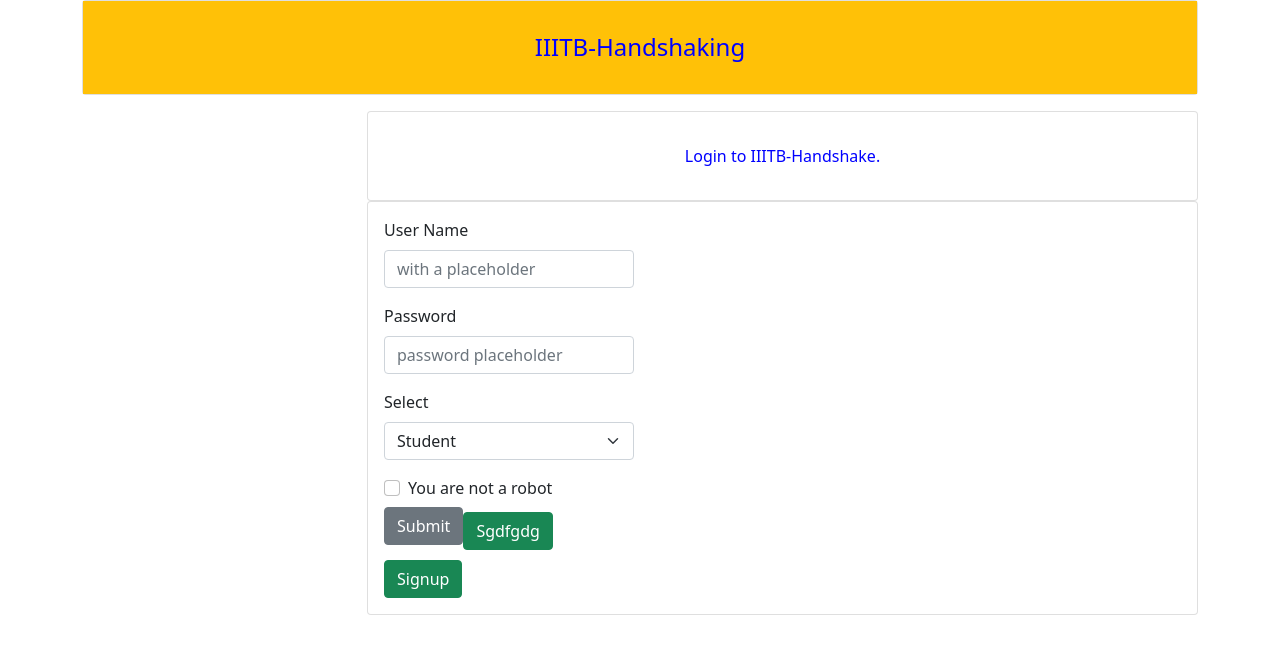
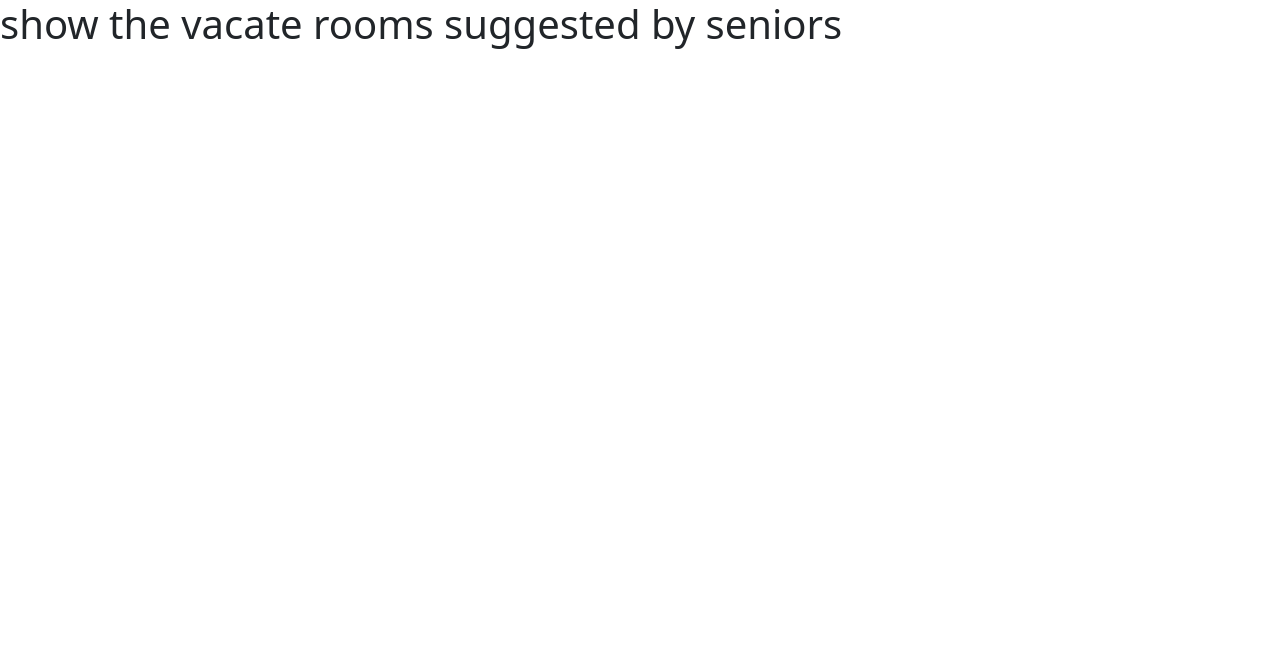
Before and after one commit to pragyak26/IIITB_Handshaking, a React (Create React App) app: page /login in a window 1280 px wide. Shown: the top 654 px of the page. Built offline with nearby package versions, Linux system fonts and the light colour scheme.

Commit message:
11th commit

```diff
--- a/src/App.js
+++ b/src/App.js
@@ -46,6 +46,12 @@ function App() {
   <Route path="/login" element={<Login />} />
   <Route path="/signup" element={<Signup />} />
   <Route path="/home" element={<Home />} />
+  <Route path="/studenthomepage" element={<StudentHomePage />} />
+  <Route path="/home" element={<Home />} />
+  <Route path="/donate" element={<Donate />} />
+  <Route path="/findRooms" element={<FindRooms />} />
+  <Route path="/sell" element={<Sell />} />
+  <Route path="/lostandfound" element={<Lostandfound />} />
 
   </Routes>
 
--- a/src/FindRooms.js
+++ b/src/FindRooms.js
@@ -1,5 +1,29 @@
-import React from 'react';
+import axios from 'axios';
+import React, { useEffect } from 'react';
+import base_url from './api/bootapi';
 function FindRooms(){
+
+
+     useEffect(()=>{
+         document.title="find rooms";
+     },[])
+     useEffect(()=>{
+            getAllRoomsFromServer();
+     },[])
+
+
+
+    //function to get available rooms from server
+    const getAllRoomsFromServer=()=>{
+            axios.get(`${base_url}\findrooms`).then(
+                (response)=>{
+                        console.log(response);
+                },
+                (error)=>{
+                        console.log(error);
+                }
+            )
+    };
     return(
         <div>
                 <h1>show the vacate rooms suggested by seniors</h1>
--- a/src/Login.js
+++ b/src/Login.js
@@ -28,6 +28,7 @@ const handleform_login=(e)=>{
   console.log(userdata);
   postdatatoserver(userdata);
   e.preventDefault();
+  <a href="/studenthomepage" ></a>
 };
 //creating fun to post data on server
 const postdatatoserver=(data)=>{
@@ -65,14 +66,15 @@ const postdatatoserver=(data)=>{
 
       <Form onSubmit={handleform_login}>
   <FormGroup>
-    <Label for="exampleEmail">
+    <Label for="username">
       User Name
     </Label>
     <Input
       id="username"
       name="username"
-      placeholder="with a placeholder"
+      placeholder="Type your Name"
       type="text"
+      autoComplete="off"
       onChange={(e)=>{
         setuser({...userdata,username: e.target.value})
       }}
@@ -85,7 +87,7 @@ const postdatatoserver=(data)=>{
     <Input
       id="examplePassword"
       name="password"
-      placeholder="password placeholder"
+      placeholder="Type your Password"
       type="password"
       onChange={(e)=>{
         setuser({...userdata,password: e.target.value})
@@ -104,6 +106,7 @@ const postdatatoserver=(data)=>{
       onChange={(e)=>{
         setuser({...userdata,role: e.target.value})
       }}
+      <option value="N/A">Select</option>
       <option>
         Student
       </option>
@@ -131,11 +134,11 @@ const postdatatoserver=(data)=>{
   </FormGroup>
 <Row>
 <Col>
-<Button>
-    Submit
+<Button >
+    Submit12e
 
   </Button>
-  <a href="/home" className="btn btn-success" style={{marginTop:"10px"}} data-toggle="modal" data-target="#showmoreModal">Sgdfgdg</a>
+  <a href="/studenthomepage" className="btn btn-success" type="submit" style={{marginTop:"10px"}} data-toggle="modal" data-target="#showmoreModal">Sgdfgdg</a>
 &nbsp;&nbsp;&nbsp;&nbsp;&nbsp;
 <a href="/signup" className="btn btn-success" style={{marginTop:"10px"}} data-toggle="modal" data-target="#showmoreModal">Signup</a>
 {/* backgroundColor:'#15983e',color:"white",width:"30vw" */}
--- a/src/Sell.js
+++ b/src/Sell.js
@@ -1,11 +1,15 @@
 import React from 'react';
 
 
-import { Container, Form, Input } from 'reactstrap';
+import { Container, Form, Input, Row } from 'reactstrap';
 import { FormGroup } from 'reactstrap';
 import { Label } from 'reactstrap';
 import { Card,CardBody } from 'reactstrap';
 import { Button } from 'reactstrap';
+import StudentHomePage from './StudentHomePage';
+import { Col } from 'reactstrap';
+
+
 function Sell(){
 return(<div>
   <Container/>
@@ -16,8 +20,12 @@ return(<div>
     </h8>
     </CardBody>
   </Card>
+<Row>
+ <Col> <StudentHomePage /></Col>
 
 
+
+<Col>
     <Form>
   <FormGroup>
     <Label for="exampleEmail">
@@ -84,6 +92,8 @@ return(<div>
     Submit
   </Button>
 </Form>
+</Col>
+</Row>
 </div>)
 };
 
--- a/src/StudentHomePage.js
+++ b/src/StudentHomePage.js
@@ -2,14 +2,11 @@ import React from 'react';
 import {Card, CardBody, Input, ListGroup,ListGroupItem} from 'reactstrap';
 import { Button } from 'reactstrap';
 
-  import { BrowserRouter, Routes,Route,Router} from 'react-router-dom';
-  import Donate from './Donate';
-  import FindRooms from './FindRooms';
-  import Sell from './Sell';
+
   import { Container, Row ,Col} from 'reactstrap';
-  import Lostandfound from './Lostandfound';
+
 import './StudentHomePage.css';
-  import Home from './Home';
+
 
 
 function StudentHomePage()
@@ -17,13 +14,13 @@ function StudentHomePage()
 <Container/>
 
 <Row>
-  {/* <Card>
+  <Card>
     <CardBody className='bg-warning'>
     <h3 className="text-center my-3">
       Student Page{' '}
     </h3>
     </CardBody>
-  </Card> */}
+  </Card>
 
 
     {/* menu */}
@@ -89,7 +86,7 @@ function StudentHomePage()
 
 
 
-<BrowserRouter>
+{/* <BrowserRouter>
 <Col md={9}>
 <Routes>
   <Route path="/home" element={<Home />} />
@@ -101,7 +98,7 @@ function StudentHomePage()
   </Routes>
   </Col>
 
-</BrowserRouter>
+</BrowserRouter> */}
 </Row>
 
 
--- a/src/index.js
+++ b/src/index.js
@@ -4,24 +4,20 @@ import './index.css';
 import App from './App';
 import reportWebVitals from './reportWebVitals';
 import 'bootstrap/dist/css/bootstrap.min.css';
-import Login from './Login'
-import Signup from './Signup'
-import { BrowserRouter, Routes,Route,Router} from 'react-router-dom';
-import AlumniHomePage from './AlumniHomePage';
-import StudentHomePage from './StudentHomePage';
-import Header from './Header';
+import FindRooms from './FindRooms';
+
 
 
 
 ReactDOM.render(
   <React.StrictMode>
-    <App />
+    {/* <App /> */}
 
 
     {/* <Signup /> */}
     {/* <AlumniHomePage/> */}
     {/* <StudentHomePage/> */}
-
+    <FindRooms />
 
     {/* <BrowserRouter>
 <Routes>
```
